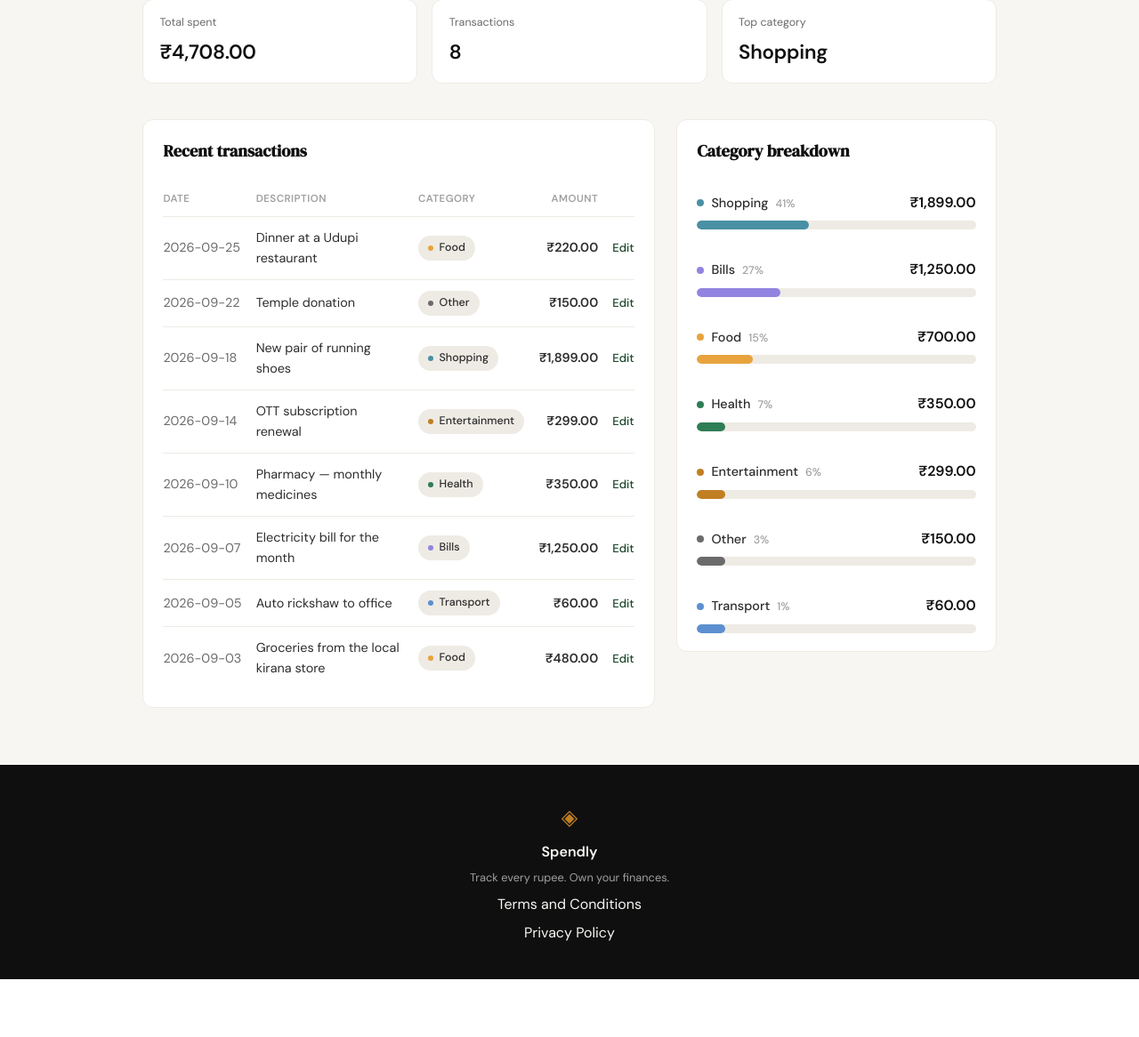
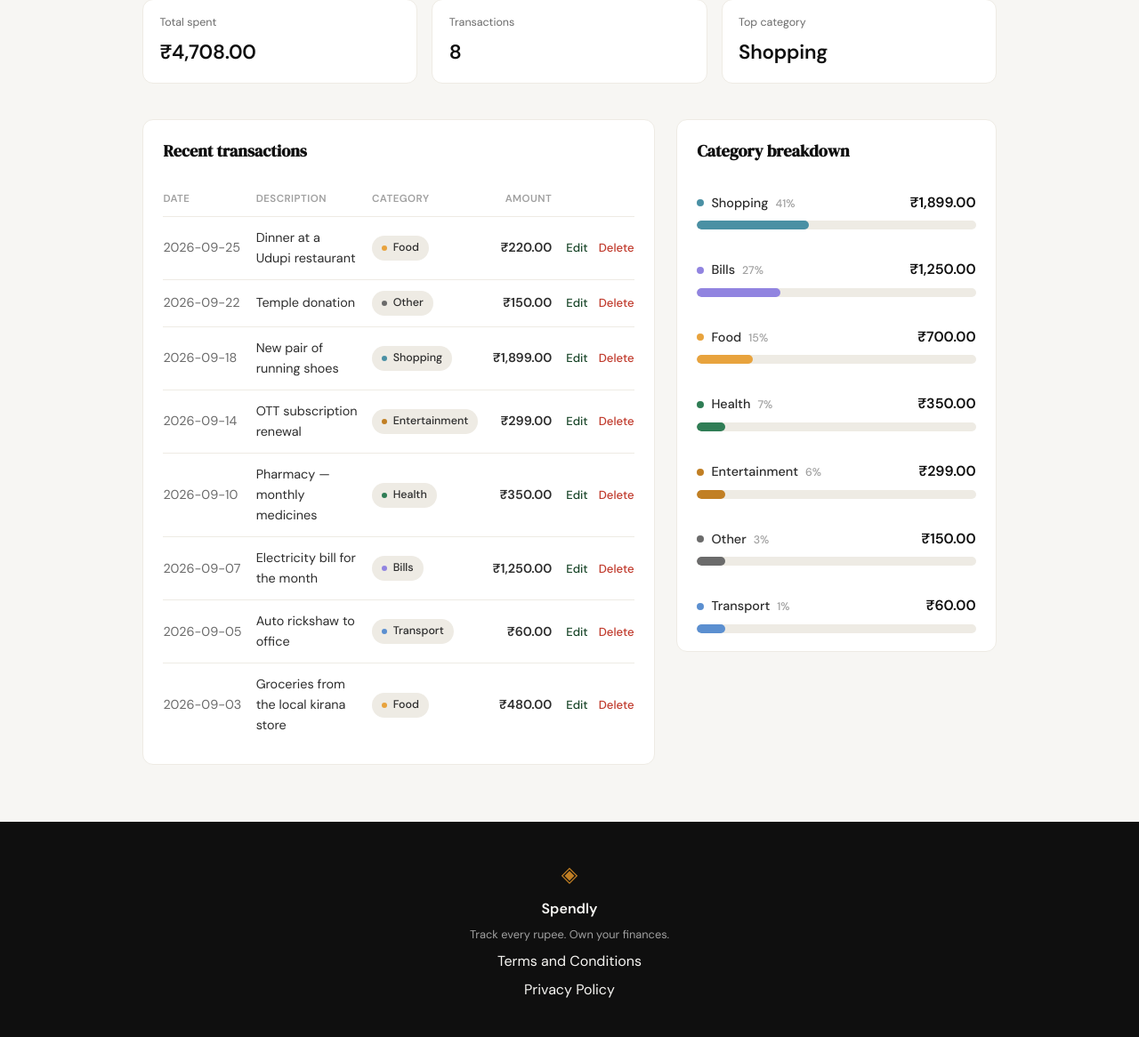
Before and after one commit to Kashish-0931/spendly, a Flask app: page /profile in a window 1280 px wide. Shown: the part 447-1613 px from the top of the page at 89% size. Before the commit the page ends 1548 px from the top, so only its background shows below. Run offline with Flask 3, Linux system fonts and the light colour scheme; the visitor is signed in with stand-in values (Sample User, id 1); data comes from the database, SQL or seed files in the repository.

Commit message:
expenses: handle POST /expenses/<id>/delete and remove expense
Co-Authored-By: Claude Sonnet 5 <noreply@anthropic.com>
Claude-Session: https://claude.ai/code/session_01Gvpku8bLSuuEgzNiS7yBef

```diff
--- a/app.py
+++ b/app.py
@@ -383,14 +383,42 @@ def edit_expense(id):
     )
 
 
-# ------------------------------------------------------------------ #
-# Placeholder routes — students will implement these                  #
-# ------------------------------------------------------------------ #
+@app.route("/expenses/<int:id>/delete", methods=["POST"])
+def delete_expense(id):
+    user_id = session.get("user_id")
+    if not user_id:
+        flash("Please sign in to delete an expense.")
+        return redirect(url_for("login"))
 
+    if get_user_by_id(user_id) is None:
+        session.pop("user_id", None)
+        flash("Please sign in to delete an expense.")
+        return redirect(url_for("login"))
 
-@app.route("/expenses/<int:id>/delete")
-def delete_expense(id):
-    return "Delete expense — coming in Step 9"
+    conn = get_db()
+    try:
+        expense = conn.execute(
+            "SELECT id FROM expenses WHERE id = ? AND user_id = ?",
+            (id, user_id),
+        ).fetchone()
+    finally:
+        conn.close()
+
+    if expense is None:
+        abort(404)
+
+    conn = get_db()
+    try:
+        with conn:
+            conn.execute(
+                "DELETE FROM expenses WHERE id = ? AND user_id = ?",
+                (id, user_id),
+            )
+    finally:
+        conn.close()
+
+    flash("Expense deleted.")
+    return redirect(url_for("profile"))
 
 
 # ------------------------------------------------------------------ #
--- a/static/css/style.css
+++ b/static/css/style.css
@@ -829,6 +829,26 @@ select.form-input {
 
 .profile-table-action:hover { text-decoration: underline; }
 
+.profile-row-actions {
+    display: flex;
+    align-items: center;
+    gap: 0.75rem;
+}
+
+.profile-row-delete {
+    display: inline;
+    margin: 0;
+}
+
+button.profile-table-action--danger {
+    background: none;
+    border: none;
+    padding: 0;
+    cursor: pointer;
+    font-family: inherit;
+    color: var(--danger);
+}
+
 .sr-only {
     position: absolute;
     width: 1px;
--- a/static/js/main.js
+++ b/static/js/main.js
@@ -1 +1,13 @@
 // main.js — students will add JavaScript here as features are built
+
+// Confirm prompt for destructive actions. Any submit button (or form) carrying a
+// data-confirm attribute asks the user before the form is sent. Progressive
+// enhancement only — the server still enforces ownership if JS is disabled.
+document.addEventListener("submit", function (event) {
+    var form = event.target;
+    var source = event.submitter || form;
+    var message = source.getAttribute("data-confirm") || form.getAttribute("data-confirm");
+    if (message && !window.confirm(message)) {
+        event.preventDefault();
+    }
+});
--- a/templates/profile.html
+++ b/templates/profile.html
@@ -80,7 +80,16 @@
                             <td>{{ tx.description }}</td>
                             <td><span class="cat-badge cat-badge--{{ tx.category|lower }}">{{ tx.category }}</span></td>
                             <td class="profile-amount">₹{{ "{:,.2f}".format(tx.amount) }}</td>
-                            <td><a href="{{ url_for('edit_expense', id=tx.id) }}" class="profile-table-action">Edit</a></td>
+                            <td>
+                                <div class="profile-row-actions">
+                                    <a href="{{ url_for('edit_expense', id=tx.id) }}" class="profile-table-action">Edit</a>
+                                    <form method="POST" action="{{ url_for('delete_expense', id=tx.id) }}" class="profile-row-delete">
+                                        <button type="submit"
+                                                class="profile-table-action profile-table-action--danger"
+                                                data-confirm="Delete this ₹{{ '{:,.2f}'.format(tx.amount) }} expense? This can't be undone.">Delete</button>
+                                    </form>
+                                </div>
+                            </td>
                         </tr>
                         {% endfor %}
                     </tbody>
```
Also changed, not shown: .claude/specs/09-delete-expense.md (added).
